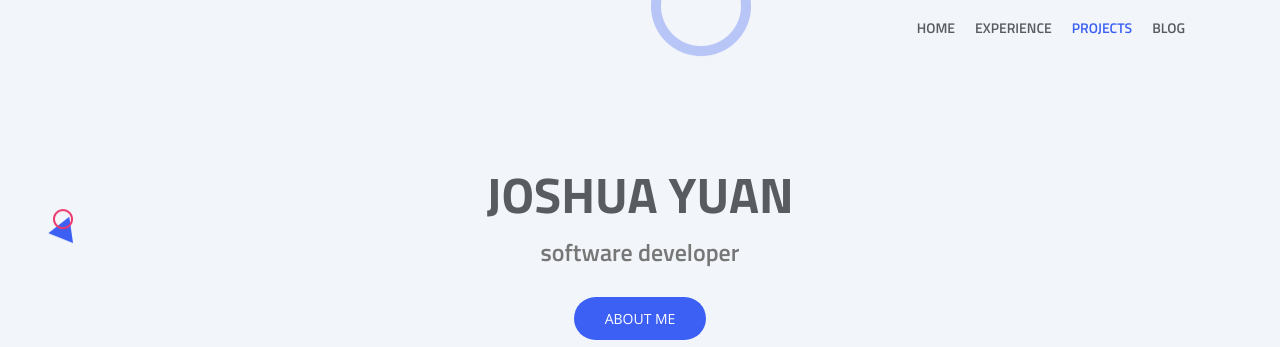
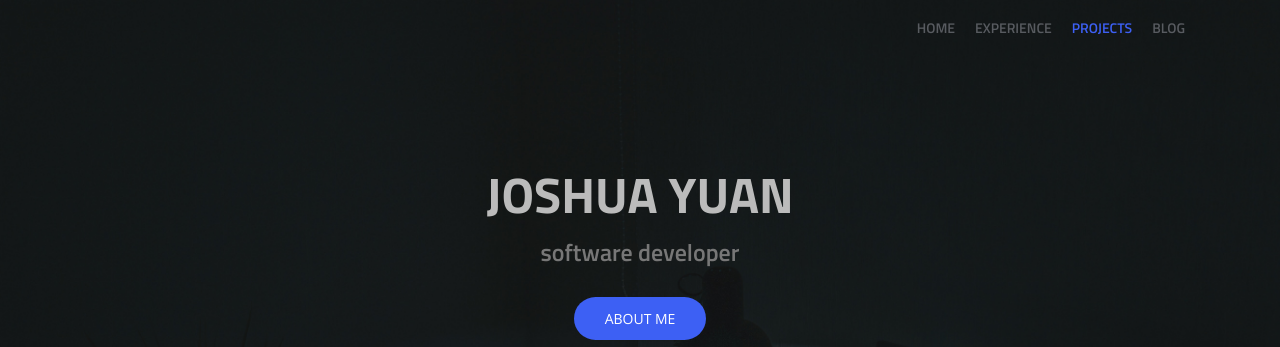
Before and after one commit to joshyuan360/PersonalWebsite, a plain HTML site: page index.html in a window 1280 px wide. Shown: the top 347 px of the page. Drawn offline with nearby package versions, Linux system fonts and the light colour scheme; files whose address does not match are found by name.

Commit message:
new background image

```diff
--- a/assets/css/main.css
+++ b/assets/css/main.css
@@ -688,7 +688,8 @@ hr {
   color: #fff;
   overflow: hidden;
   position: relative;
-  background: url(../img/hero-bg.png);
+  background: url(../img/main.jpg);
+  background-size: cover;
   padding-bottom: 100px;
 }
 
@@ -697,7 +698,8 @@ hr {
 }
 
 #hero-area .contents .head-title {
-  color: #585b60;
+  /*color: #585b60;*/
+  color: #bbb;
   text-transform: uppercase;
   font-size: 50px;
   line-height: 48px;
```
Also changed, not shown: assets/img/hero-bg.png (deleted), assets/img/main.jpg (added).
